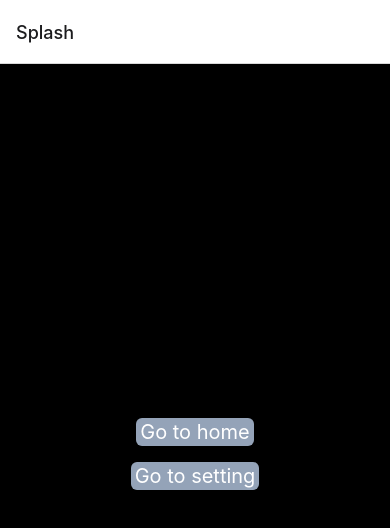
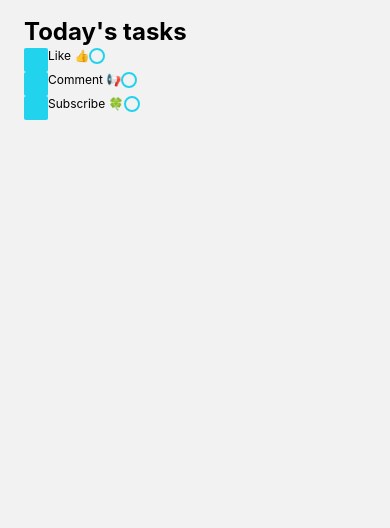
Before and after one commit to gmlwlsdl/RN-Study, a React Native app: screen /Todo in a window 390 px wide. Shown: the top 528 px of the page. Built offline with nearby package versions, Linux system fonts and the light colour scheme.

Commit message:
feat: Todo 페이지 생성
- settings 페이지 > Todo 페이지 변경

```diff
--- a/Navigation.tsx
+++ b/Navigation.tsx
@@ -1,7 +1,7 @@
 import { NavigationContainer } from '@react-navigation/native'
 import { createStackNavigator } from '@react-navigation/stack'
 import Home from './src/screens/Home'
-import Settings from './src/screens/Settings'
+import Todo from './src/screens/Todo'
 import Splash from './src/screens/Splash'
 
 const Stack = createStackNavigator()
@@ -10,9 +10,13 @@ export default function Navigation() {
   return (
     <NavigationContainer>
       <Stack.Navigator initialRouteName="Splash">
-        <Stack.Screen name="Splash" component={Splash} options={{}} />
+        <Stack.Screen name="Splash" component={Splash} />
         <Stack.Screen name="Home" component={Home} />
-        <Stack.Screen name="Settings" component={Settings} />
+        <Stack.Screen
+          name="Todo"
+          component={Todo}
+          options={{ headerShown: false }}
+        />
       </Stack.Navigator>
     </NavigationContainer>
   )
--- a/src/components/GoBtn.tsx
+++ b/src/components/Splash/GoBtn.tsx
@@ -21,16 +21,16 @@ export default function GoBtn({ title }: GoBtnProps) {
   const handlePress = () => {
     if (title === 'home') {
       navigation.navigate('Home')
-    } else if (title === 'setting') {
-      navigation.navigate('Settings')
+    } else if (title === 'todo') {
+      navigation.navigate('Todo')
     }
   }
 
   return (
     <TouchableOpacity
       onPress={handlePress}
-      className={`w-fit h-auto bg-slate-400 rounded-md ${
-        title === 'setting' ? 'mt-4' : ''
+      className={`w-fit h-auto bg-black rounded-md ${
+        title === 'todo' ? 'mt-4' : ''
       }`}
     >
       <Text className="text-white text-xl px-1">Go to {title}</Text>
--- /dev/null
+++ b/src/components/Todo/TodoList.tsx
@@ -0,0 +1,17 @@
+// Todo.tsx에서 FlatList로 대체
+
+import { View, Text, Pressable } from 'react-native'
+
+type TodoListProps = {
+  text: string
+}
+
+export default function TodoList({ text }: TodoListProps) {
+  return (
+    <View className="flex flex-row ">
+      <View className="w-6 h-6 bg-cyan-400 rounded-sm "></View>
+      <Text className="text-xs">{text}</Text>
+      <Pressable className="w-4 h-4 rounded-full border-cyan-400 border-2"></Pressable>
+    </View>
+  )
+}
--- a/src/screens/Settings.tsx
+++ /dev/null
@@ -1,10 +0,0 @@
-import React from 'react'
-import { View, Text } from 'react-native'
-
-export default function Settings() {
-  return (
-    <View>
-      <Text>Settings Screen</Text>
-    </View>
-  )
-}
--- a/src/screens/Splash.tsx
+++ b/src/screens/Splash.tsx
@@ -1,11 +1,11 @@
 import { View } from 'react-native'
-import GoBtn from '../components/GoBtn'
+import GoBtn from '../components/Splash/GoBtn'
 
 export default function Splash() {
   return (
-    <View className="flex-1 items-center justify-center bg-black">
+    <View className="flex-1 items-center justify-center">
       <GoBtn title="home" />
-      <GoBtn title="setting" />
+      <GoBtn title="todo" />
     </View>
   )
 }
--- /dev/null
+++ b/src/screens/Todo.tsx
@@ -0,0 +1,35 @@
+import React from 'react'
+import { SafeAreaView, View, Text, FlatList, Pressable } from 'react-native'
+
+export default function Todo() {
+  type TodoListProps = {
+    text: string
+  }
+
+  const Data = [
+    { id: '1', text: 'Like 👍' },
+    { id: '2', text: 'Comment 📢' },
+    { id: '3', text: 'Subscribe 🍀' },
+  ]
+
+  const TodoList = ({ text }: TodoListProps) => (
+    <View className="flex flex-row ">
+      <View className="w-6 h-6 bg-cyan-400 rounded-sm "></View>
+      <Text className="text-xs">{text}</Text>
+      <Pressable className="w-4 h-4 rounded-full border-cyan-400 border-2"></Pressable>
+    </View>
+  )
+
+  return (
+    <SafeAreaView>
+      <View className="py-4 px-6">
+        <Text className="text-2xl font-bold">Today's tasks</Text>
+        <FlatList
+          data={Data}
+          renderItem={({ item }) => <TodoList text={item.text} />}
+          keyExtractor={(item) => item.id}
+        />
+      </View>
+    </SafeAreaView>
+  )
+}
```
